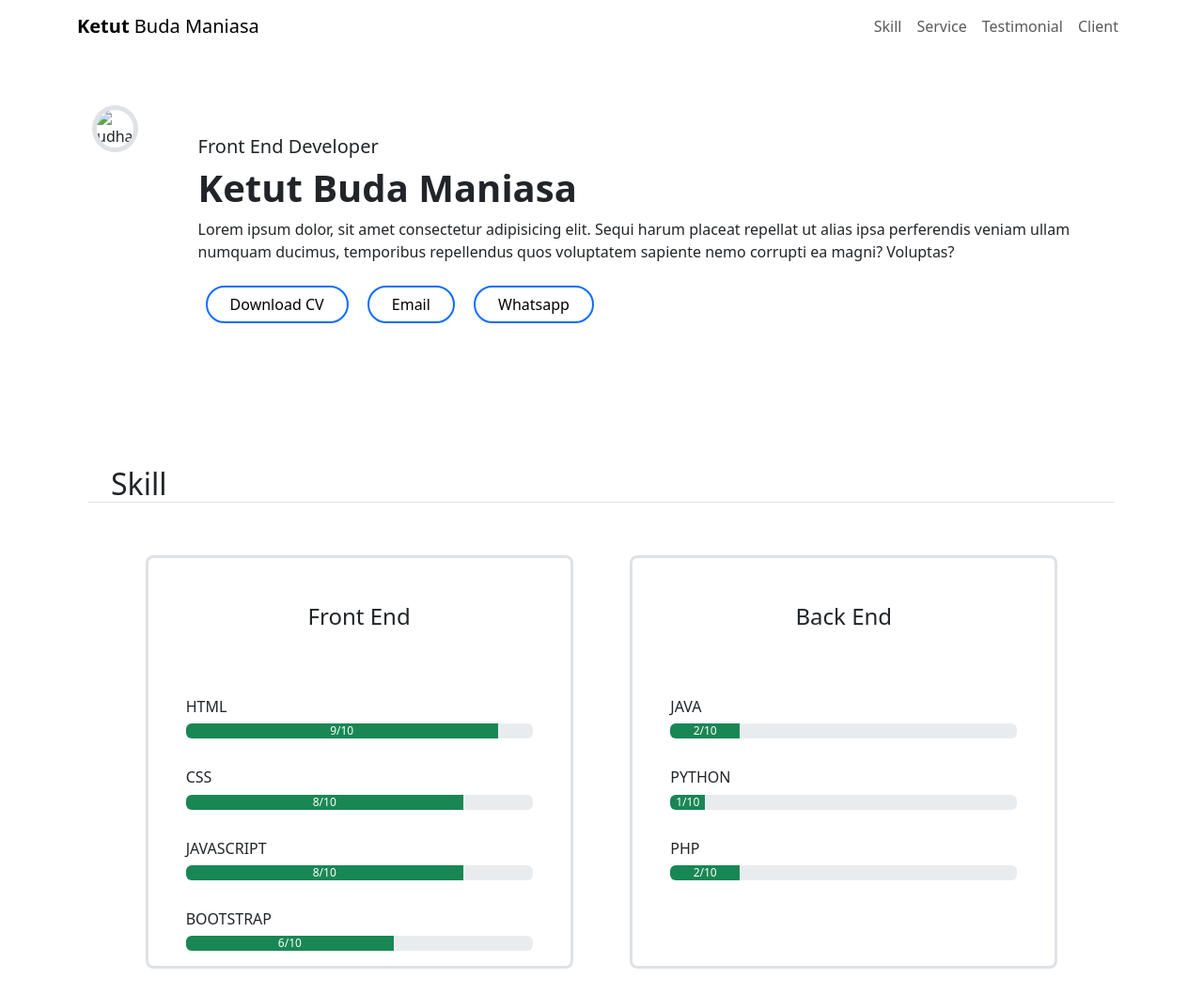
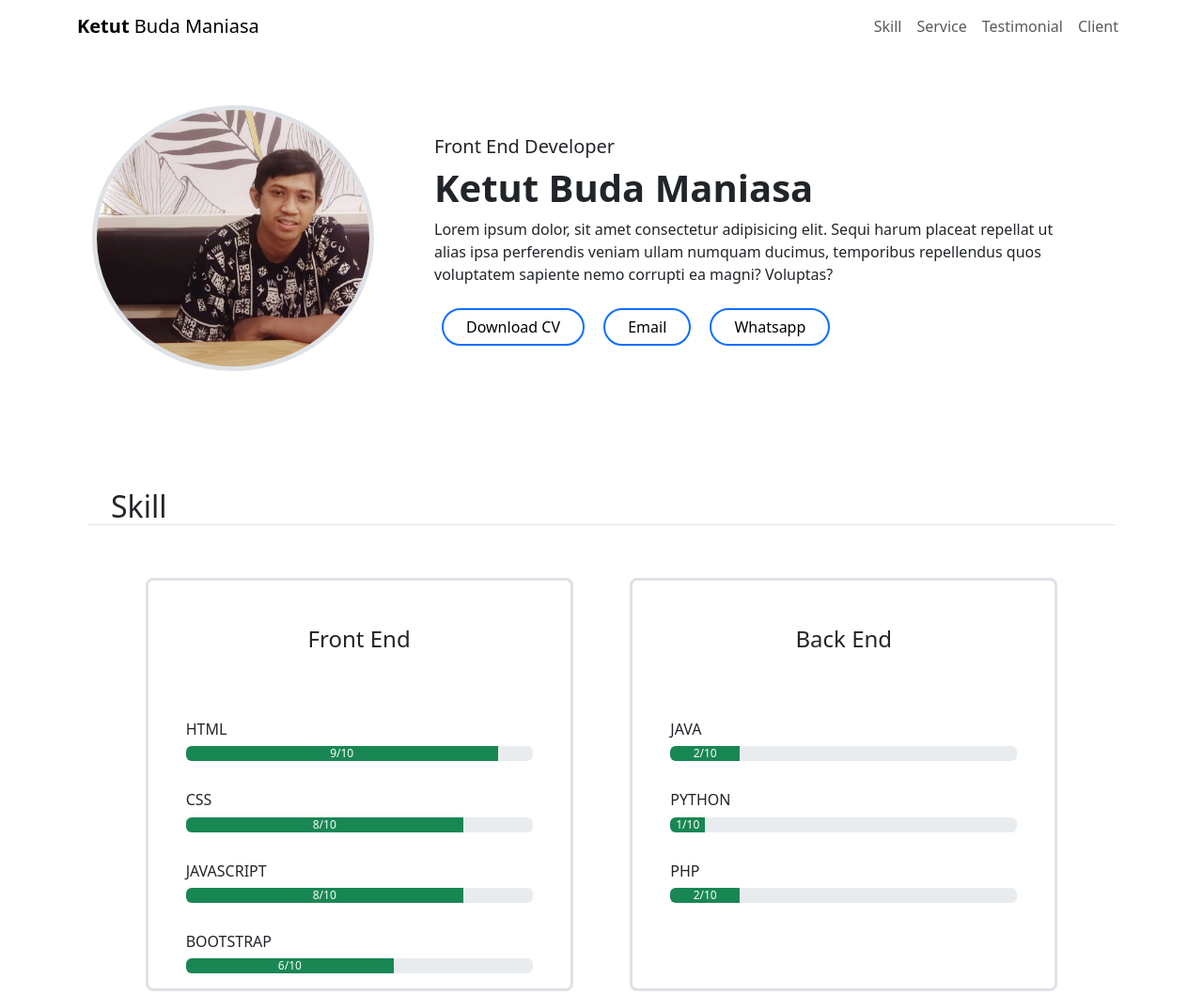
Before and after one commit to udhaasha/belajarcodingudhaCV, a plain HTML site: page index.html in a window 1280 px wide. Shown: the top 1058 px of the page at 94% size. Drawn offline with nearby package versions, Linux system fonts and the light colour scheme.

Commit message:
Add files via upload

```diff
--- a/index.html
+++ b/index.html
@@ -80,7 +80,7 @@
         <div class="d-sm-flex">
           <div class="p-3">
             <img
-              src="img2/udha.jpg"
+              src="img/udha.jpg"
               alt="udha"
               width="300"
               class="rounded-circle border border-5"
```
